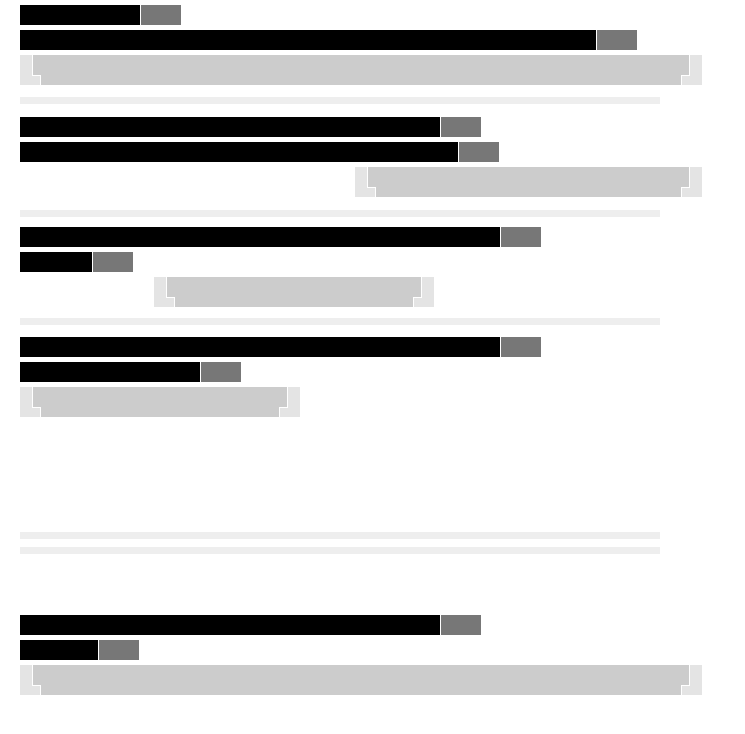
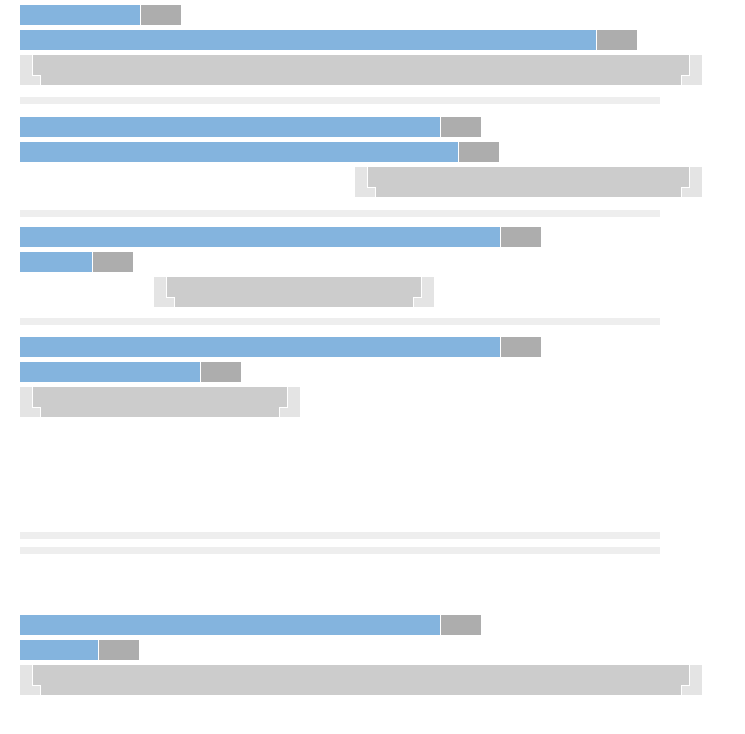
Before and after one commit to rskew/modal-synth, a plain HTML site: page resources/public/index.html in a window 1280 px wide. Shown: the whole page, without its empty margins (0-745 px from the left). Drawn offline with Linux system fonts and the light colour scheme.

```diff
--- a/resources/public/css/style.css
+++ b/resources/public/css/style.css
@@ -75,6 +75,16 @@
     width: var(--slider-width);
 }
 
+/*
+.channel {
+    z-index 20;
+}
+
+.cycle-channel {
+    z-index: 10;
+}
+*/
+
 .slider {
   position: relative;
   left: 0;
@@ -86,7 +96,7 @@
 
 .slider-bar {
   position: absolute;
-  background-color: black;
+  background-color: rgba(50,130,200,0.6);
   z-index: 0;
   width: 50px;
   height: 20px;
@@ -95,7 +105,7 @@
 .slider-handle {
   width: 40px;
   height: 20px;
-  background-color: #777777;
+  background-color: rgba(119,119,119,0.6);
   position: absolute;
   z-index: 10;
   left: 0;
@@ -250,4 +260,5 @@
     left: 0px;
     top: 0px;
     width: calc(2 * var(cycle-node-radius));
+    cursor: pointer;
 }
```
Also changed, not shown: 6 other files.
